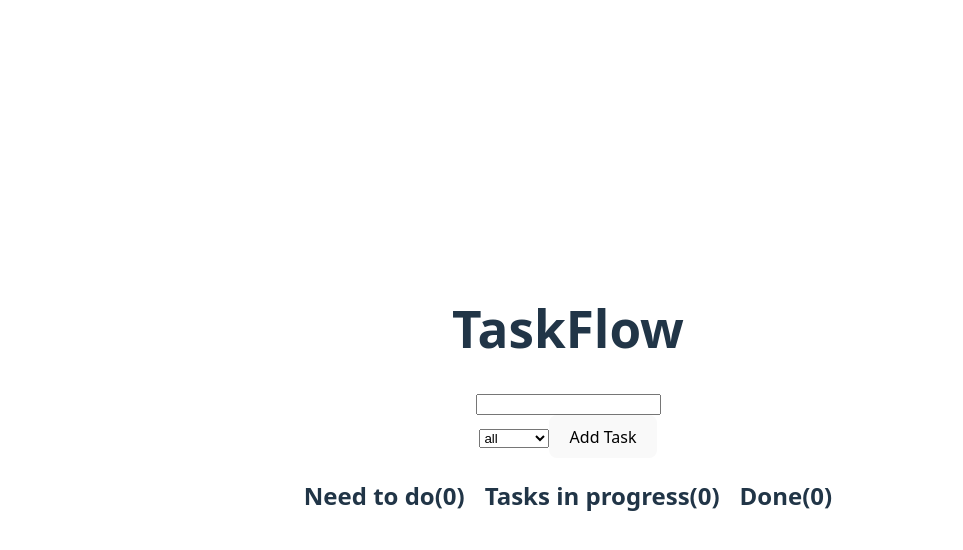
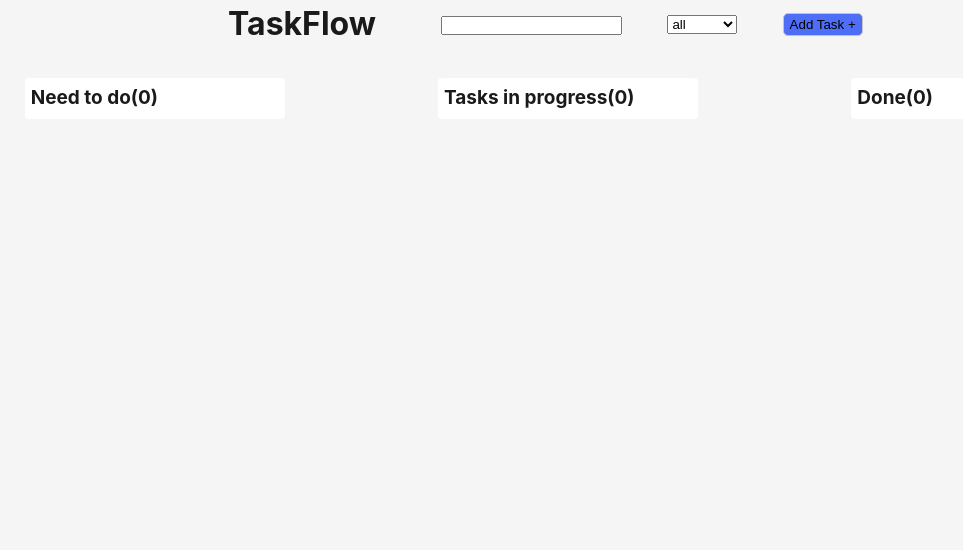
Before and after one commit to l1ng1/taskFlow, a Vue app: page / in a window 1280 px wide. Shown: the top 550 px of the page, without its empty margins (72-1035 px from the left). Built offline with nearby package versions, Linux system fonts and the light colour scheme.

Commit message:
feat:доделал проект ,добавил стилей

```diff
--- a/src/App.vue
+++ b/src/App.vue
@@ -46,7 +46,7 @@ function handleSubmit(event:CreateTaskDTO){
         <option value="medium">medium</option>
         <option value="high">high</option>
       </select>
-      <button @click="modalStatus = true ;taskToEdit=null">Add Task</button>
+      <button class="add_task_buttton" @click="modalStatus = true ;taskToEdit=null">Add Task +</button>
     </div>
   </header>
   <main>
@@ -59,4 +59,32 @@ function handleSubmit(event:CreateTaskDTO){
 
 <style scoped>
 
+header{
+display: flex;
+justify-content: center;
+gap: 0px 20px;
+}
+.search_section{
+  width: 40%;
+  display: flex;
+  justify-content: space-evenly;
+  align-items: center;
+}
+main{
+  padding: 30px;
+}
+.add_task_buttton{
+  background-color: var(--color-btn-add);
+  border: 1px var(--color-border) solid;
+  border-radius: 5px;
+  padding: 3px 6px;
+}
+
+.add_task_buttton:hover{
+  background-color: var(--color-btn-add-hover);
+}
+
+
+
+
 </style>
--- a/src/components/BaseInput.vue
+++ b/src/components/BaseInput.vue
@@ -42,6 +42,12 @@ const emit = defineEmits(["update:modelValue"])
 
 
 <style scoped>
-
+input,textarea{
+    outline: none;
+}
+textarea{
+    max-width: 310px;
+    min-width: 310px;
+}
 
 </style>
--- a/src/components/KanbanColumn.vue
+++ b/src/components/KanbanColumn.vue
@@ -9,8 +9,6 @@
     </div>
 
 </div>
-
-
 </template>
 <script setup lang="ts">
 import TaskCard from './TaskCard.vue';
@@ -25,13 +23,26 @@ interface Props{
 }
 
 const props = defineProps<Props>();
-
-
-
-
-
 </script>
 <style scoped>
 
+.kanban_column{
+    background-color: var(--color-surface);
+    border-radius: 4px;
+    padding: 6px;
+    min-width: 260px;
+    max-width: 300px;
+}
+
+h2{
+    font-size: 19px;
+}
+
+.tasks{
+    display: flex;
+    flex-direction: column;
+    gap: 6px 0px;
+}
+
 
 </style>
--- a/src/components/TaskCard.vue
+++ b/src/components/TaskCard.vue
@@ -1,18 +1,17 @@
 <template>
-        <div @dragstart="dragAndDrop.onDragStart(props.task.id)" draggable="true" class="taskCard">
+        <div @dragstart="dragAndDrop.onDragStart(props.task.id)" draggable="true" :class="priorityClass+' taskCard'">
             <div class="shell">
                 <h3>{{ props.task.title }}</h3>
-                <p :class="priorityClass">{{ props.task.priority }}</p>
+                <p>Description:<br>{{ props.task.description }}</p>
                 <ul class="tags">
                     <li class="tag" v-for="tag in props.task.tags">
                         {{ tag }}
                     </li>
                 </ul>
-                <p>Created:{{ formatedCreationDate }}</p>
-                <p>Updated:{{ formatedUpdatedDate }}</p>
+                <p class="dates">Created:{{ formatedCreationDate }} <br> Updated:{{ formatedUpdatedDate }}</p>
             </div>
-            <button @click="onDelete(props.task.id)">Delete</button>
-            <button @click="onEdit(props.task)">Edit</button>
+            <button class="delete_btn" @click="onDelete(props.task.id)">Delete</button>
+            <button class="edit_btn" @click="onEdit(props.task)">Edit</button>
         </div>
 
 </template>
@@ -49,3 +48,68 @@ const priorityClass = computed(() => {
 })
 
 </script>
+
+
+<style scoped>
+
+.taskCard{
+    display: flex;
+    justify-content: space-evenly;
+    flex-wrap: wrap;
+    gap: 6px 0px;
+    padding: 5px;
+    border-radius: 6px;
+}
+.shell{
+    width: 100%;
+}
+.priority-low{background-color: var(--color-low);}
+.priority-medium{background-color: var(--color-medium);}
+.priority-high{background-color: var(--color-high);}
+
+.delete_btn , .edit_btn{
+    border:1px var(--color-border) solid;
+    border-radius: 4px;
+    padding: 3px 6px;
+    color: var(--color-text);
+    transition: all 0.15s;
+    font-size: 16px;
+}
+.delete_btn{background-color:var(--color-btn-delete);}
+.edit_btn{background-color: var(--color-btn-edit);}
+
+.delete_btn:hover{background-color:var(--color-btn-delete-hover);}
+.edit_btn:hover{background-color: var(--color-btn-edit-hover);}
+
+.tags{
+    display: flex;
+    list-style: none;
+    gap: 0px 4px;
+}
+.tag{
+    border:1px var(--color-border) solid;
+    font-size: 12px;
+    border-radius: 4px;
+    padding: 1px 3px;
+    margin-top:4px;
+    color: var(--color-text-dim);
+}
+.dates{
+    font-size: 12px;
+    padding: 1px 3px;
+    margin-top:4px;
+    color: var(--color-text-dim);
+}
+
+
+.taskCard {
+  animation: cardAppear 0.2s ease;
+}
+
+
+@keyframes cardAppear {
+  from { opacity: 0; transform: translateY(-8px); }
+  to   { opacity: 1; transform: translateY(0); }
+}
+
+</style>
--- a/src/components/TaskForm.vue
+++ b/src/components/TaskForm.vue
@@ -2,20 +2,23 @@
 
 
 <form method="get">
-    <p>Title:</p><br>
-    <BaseInput :model-value="formData.title" type="text" @update:model-value="formData.title = $event;titleError=''" :error="titleError"/> <br>
-    <p>Description:</p><br>
-    <BaseInput type="textarea" :model-value="formData.description" @update:model-value="formData.description = $event" /> <br>
-    <p>Priority:</p><br>
+    <p>Title:</p>
+    <BaseInput :model-value="formData.title" type="text" @update:model-value="formData.title = $event;titleError=''" :error="titleError"/>
+    <p>Description:</p>
+    <BaseInput type="textarea" :model-value="formData.description" @update:model-value="formData.description = $event" />
+    <p>Priority:</p>
     <select v-model="formData.priority">
         <option value="low">low</option>
         <option value="medium">medium</option>
         <option value="high">high</option>
-    </select><br>
-    <p>Tags:</p><br>
+    </select>
+    <p>Tags:</p>
     <BaseInput :model-value="formData.tags.join(',')" type="text" placeholder="tag1,tag2,tag3,..." @update:model-value="formData.tags = $event.split(',').map((item:string)=> item.trim())"/>
-    <button @click="handleClick">Submit</button>
-    <button @click="emit('cancel')">Cancel</button>
+    <div class="btns">
+        <button class="submit" @click="handleClick">Submit</button>
+        <button class="cancel" @click="emit('cancel')">Cancel</button>
+    </div>
+
     </form>
 
 </template>
@@ -63,4 +66,33 @@ const titleError = ref('');
 
 
 
-<style scoped></style>
+<style scoped>
+
+form{
+    width: 340px;
+    margin: 50px auto;
+    display: flex;
+    flex-direction: column;
+    border: 1px var(--color-border) solid;
+    border-radius: 6px;
+    padding: 6px;
+    color: var(--color-text-light);
+    background-color: var(--color-modal-bg);
+}
+.btns{
+    margin-top: 10px;
+    display: flex;
+    justify-content: space-evenly;
+}
+.btns button{
+    border:1px var(--color-border) solid;
+    padding: 3px 6px;
+    border-radius: 4px;
+}
+.submit{background-color: var(--color-btn-add);}
+.submit:hover{background-color: var(--color-btn-add-hover);}
+
+.cancel{background-color: var(--color-btn-delete);}
+.cancel:hover{background-color: var(--color-btn-delete-hover);}
+
+</style>
--- a/src/components/TaskModal.vue
+++ b/src/components/TaskModal.vue
@@ -40,4 +40,14 @@ function handleKeydown(event:KeyboardEvent){
 
 <style scoped>
 
+.backdrop{
+    position: absolute;
+    top: 0px;
+    left: 0px;
+    background-color: var(--color-modal);
+    width: 100%;
+    height: 100%;
+}
+
+
 </style>
--- a/src/style.css
+++ b/src/style.css
@@ -1,79 +1,42 @@
 :root {
-  font-family: system-ui, Avenir, Helvetica, Arial, sans-serif;
-  line-height: 1.5;
-  font-weight: 400;
+   --color-bg: #f5f5f5;
+    --color-surface: #ffffff;
+    --color-border: #c4c4c4;
+    --color-text: #1a1a1a;
+    --color-text-light:rgb(207, 207, 207);
+    --color-text-dim: #666666;
+    --color-modal: #666666c1;
+    --color-modal-bg:rgb(68, 68, 68);
+    --color-primary: #4f6ef7;
+    --color-low: #d1fae5;
+    --color-medium: #fef3c7;
+    --color-high: #fee2e2;
+    --radius: 8px;
+    --shadow: 0 2px 8px rgba(0,0,0,0.08);
+    --spacing-sm: 8px;
+    --spacing-md: 16px;
+    --spacing-lg: 24px;
+    --color-btn-add: #4f6ef7;
+    --color-btn-edit: #f59e0b;
+    --color-btn-delete: #f87171;
 
-  color-scheme: light dark;
-  color: rgba(255, 255, 255, 0.87);
-  background-color: #242424;
-
-  font-synthesis: none;
-  text-rendering: optimizeLegibility;
-  -webkit-font-smoothing: antialiased;
-  -moz-osx-font-smoothing: grayscale;
+    --color-btn-add-hover: #3b5bd6;
+    --color-btn-edit-hover: #d97706;
+    --color-btn-delete-hover: #ef4444;
+}
+*{
+  box-sizing: border-box;
+  margin: 0px;
+  padding: 0px;
 }
 
-a {
-  font-weight: 500;
-  color: #646cff;
-  text-decoration: inherit;
+
+body{
+  background: var(--color-bg);
+  color: var(--color-text);
+  font-family: -apple-system, BlinkMacSystemFont, 'Segoe UI', sans-serif;
+  font-size: 16px;
+  line-height: 1.5;
+  margin: 0;
+  padding: 0;
 }
-a:hover {
-  color: #535bf2;
-}
-
-body {
-  margin: 0;
-  display: flex;
-  place-items: center;
-  min-width: 320px;
-  min-height: 100vh;
-}
-
-h1 {
-  font-size: 3.2em;
-  line-height: 1.1;
-}
-
-button {
-  border-radius: 8px;
-  border: 1px solid transparent;
-  padding: 0.6em 1.2em;
-  font-size: 1em;
-  font-weight: 500;
-  font-family: inherit;
-  background-color: #1a1a1a;
-  cursor: pointer;
-  transition: border-color 0.25s;
-}
-button:hover {
-  border-color: #646cff;
-}
-button:focus,
-button:focus-visible {
-  outline: 4px auto -webkit-focus-ring-color;
-}
-
-.card {
-  padding: 2em;
-}
-
-#app {
-  max-width: 1280px;
-  margin: 0 auto;
-  padding: 2rem;
-  text-align: center;
-}
-
-@media (prefers-color-scheme: light) {
-  :root {
-    color: #213547;
-    background-color: #ffffff;
-  }
-  a:hover {
-    color: #747bff;
-  }
-  button {
-    background-color: #f9f9f9;
-  }
-}
```
